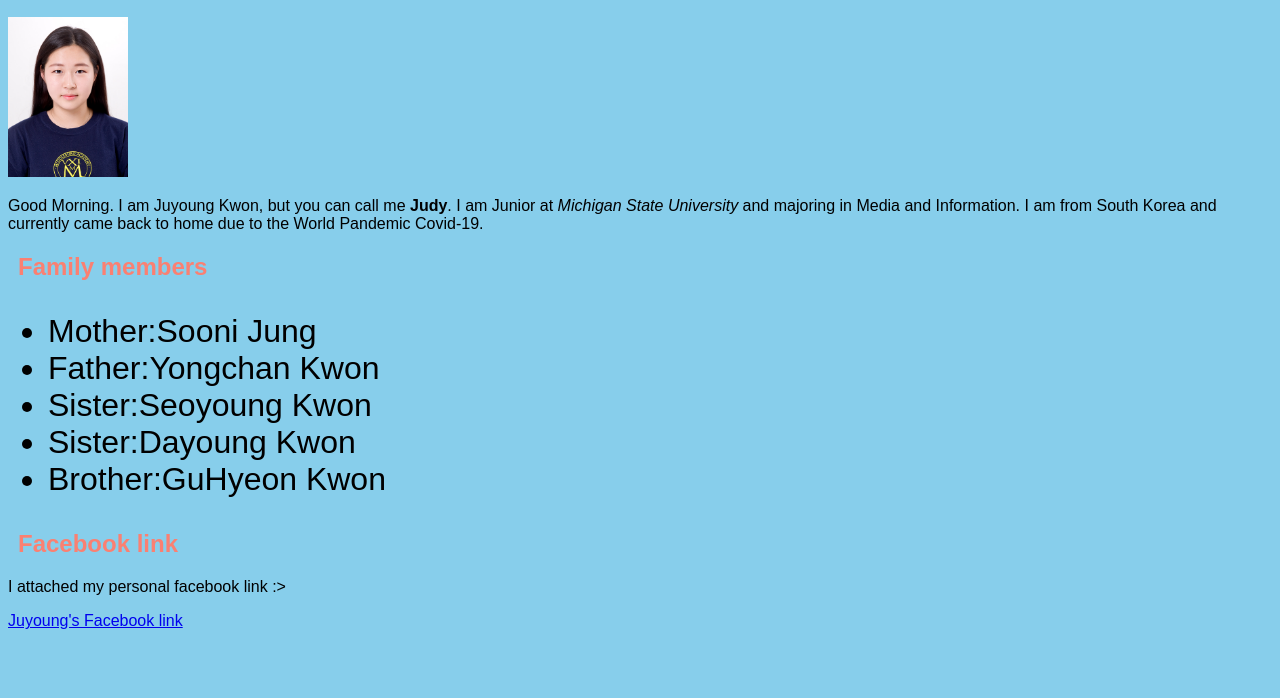
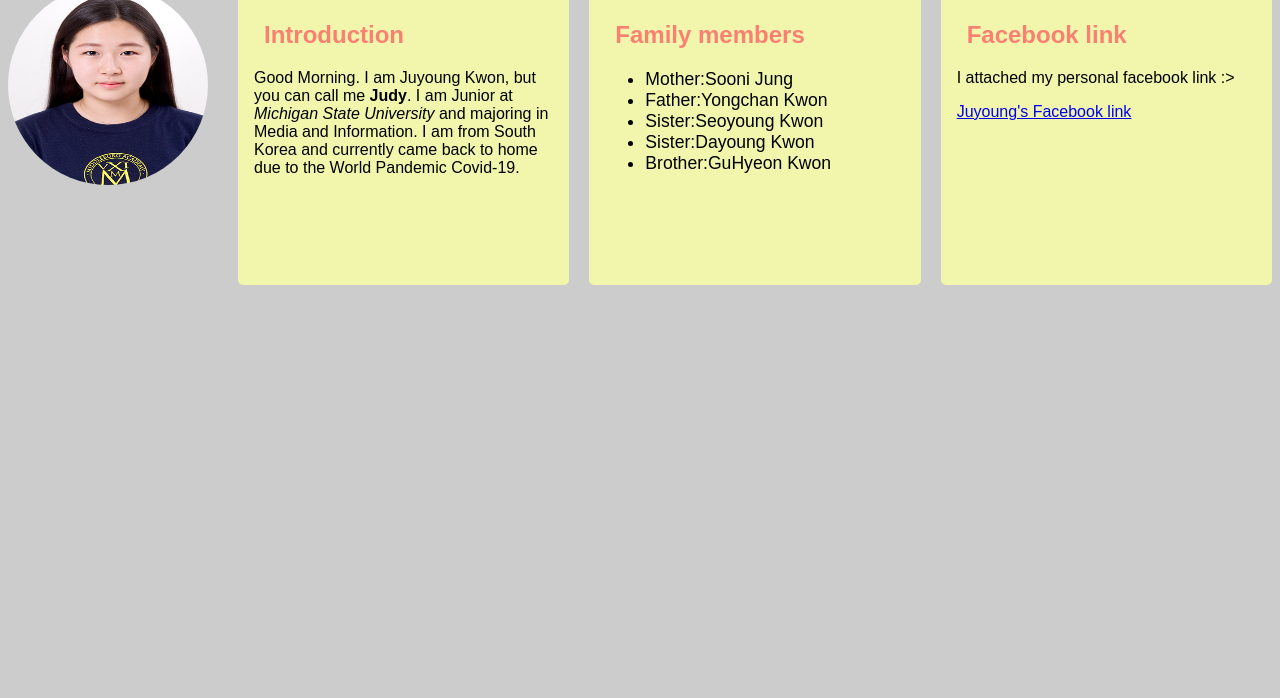
Before and after one commit to jkwon2021/mi349_personal_sit, a plain HTML site: page index.html in a window 1280 px wide. Shown: the part 102-800 px from the top of the page. Drawn offline with Linux system fonts and the light colour scheme.

Commit message:
css update

```diff
--- a/index.html
+++ b/index.html
@@ -8,13 +8,9 @@
 </head>
 <body>
     <h1 id="introduction" class="name-heading">Judy (Juyoung) Kwon</h1>
-
-    <p><img id="hal" src="jkwon.jpg" alt="Juyoung Kwon's personal photo"></p>
-
-    <p>Good Morning. I am Juyoung Kwon, but you can call me <strong>Judy</strong>.
-    I am Junior at <em>Michigan State University</em> and majoring in Media and Information.
-    I am from South Korea and currently came back to home due to the World Pandemic Covid-19.
-
+    <img id="pic" src="jkwon.jpg" alt="Juyoung's personal photo"/>
+    <div class="box">
+        <div class="box1">
             <h2 id="family">Family members</h2>
             <ul class="familyheading">
                 <li>Mother:Sooni Jung</li>
@@ -23,9 +19,26 @@
                 <li>Sister:Dayoung Kwon</li>
                 <li>Brother:GuHyeon Kwon</li>
             </ul>
-
+        </div>
+        <div class="box2">
              <h2>Facebook link</h2>
              <p>I attached my personal facebook link :></p>
              <P><a href="https://www.facebook.com/profile.php?id=100008020756591&sk=about&section=year-overviews&lst=100008020756591%3A100008020756591%3A1590431003">Juyoung's Facebook link</a></p>
+        </div>
+        <div class="box3">
+            <h2>Introduction</h2>
+             <p>Good Morning. I am Juyoung Kwon, but you can call me <strong>Judy</strong>.
+                 I am Junior at <em>Michigan State University</em> and majoring in Media and Information.
+                 I am from South Korea and currently came back to home due to the World Pandemic Covid-19.
+        </div>
+    </div>
+
+
+
+
+
+
+
+
 </body>
 </html>
--- a/style.css
+++ b/style.css
@@ -1,5 +1,5 @@
 body{
-    background-color: skyblue;
+    background-color: #ccc;
     font-family: Arial, Helvetica, sans-serif;
     margin-top: 20px;
 }
@@ -19,14 +19,44 @@ h2{
 }
 
 ul{
-    font-size: 2em;
+    font-size: 1.1em;
 }
 
-#hal{
-    width: 120px;
+#pic {
+    float: left;
+    width: 200px;
+    height: 200px;
+    margin-right: 30px;
+    border-radius: 50%;
 }
 
 .name-heading{
     color: black;
-    font-size: 3em;
+    font-size: 2.2em;
 }
+
+.box > div {
+    border-radius: 5px;
+    background-color: rgba(249, 255, 166, 0.822);
+    padding: 1em;
+}
+.box {
+    display: grid;
+    grid-template-columns: 1fr 1fr 1fr;
+    grid-template-rows: 300px 300px;
+    grid-gap: 20px;
+}
+
+.box1 {
+    grid-row: 1;
+    grid-column: 2;
+}
+
+.box2 {
+    grid-row: 1;
+    grid-column: 3;
+}
+.box3 {
+    grid-row: 1;
+    grid-column: 1/2;
+}
```
Lines whose indentation alone changed are shown as unchanged.
